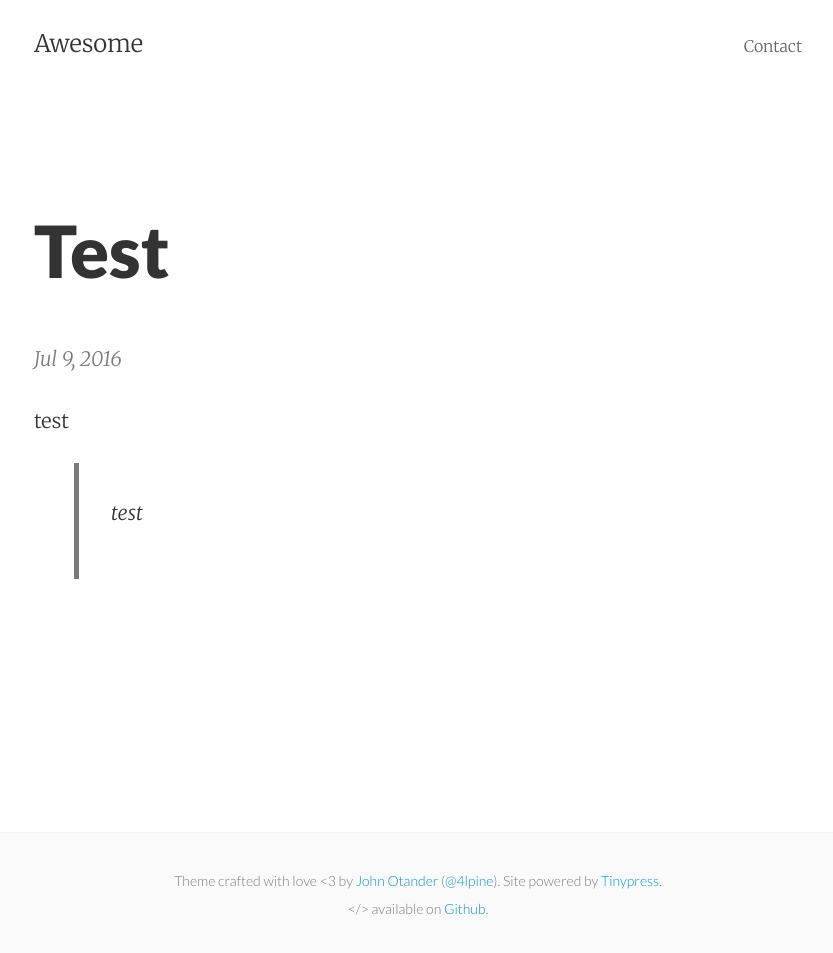
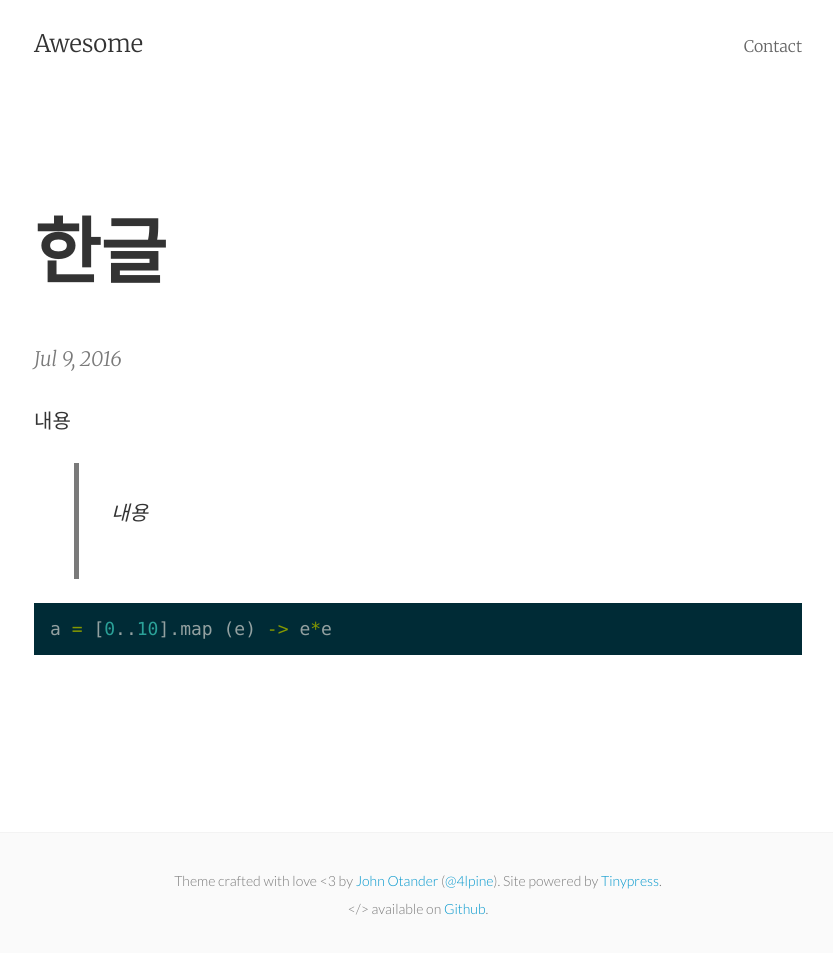
Before and after one commit to mintpresso/mintpresso.github.io, a Jekyll site: the page built from _posts/2016-07-09-test.markdown, in a window 1280 px wide. Shown: the whole page, without its empty margins (222-1055 px from the left). Built offline with Jekyll 4.4.1, drawn with Linux system fonts in a browser that asks for light colours.

Commit message:
Post update: Test

````diff
--- a/_posts/2016-07-09-test.markdown
+++ b/_posts/2016-07-09-test.markdown
@@ -1,8 +1,12 @@
 ---
 published: true
-title: Test
+title: 한글
 layout: post
 ---
-test
+내용
 
-> test
+> 내용
+
+```coffeescript
+a = [0..10].map (e) -> e*e
+```
````
